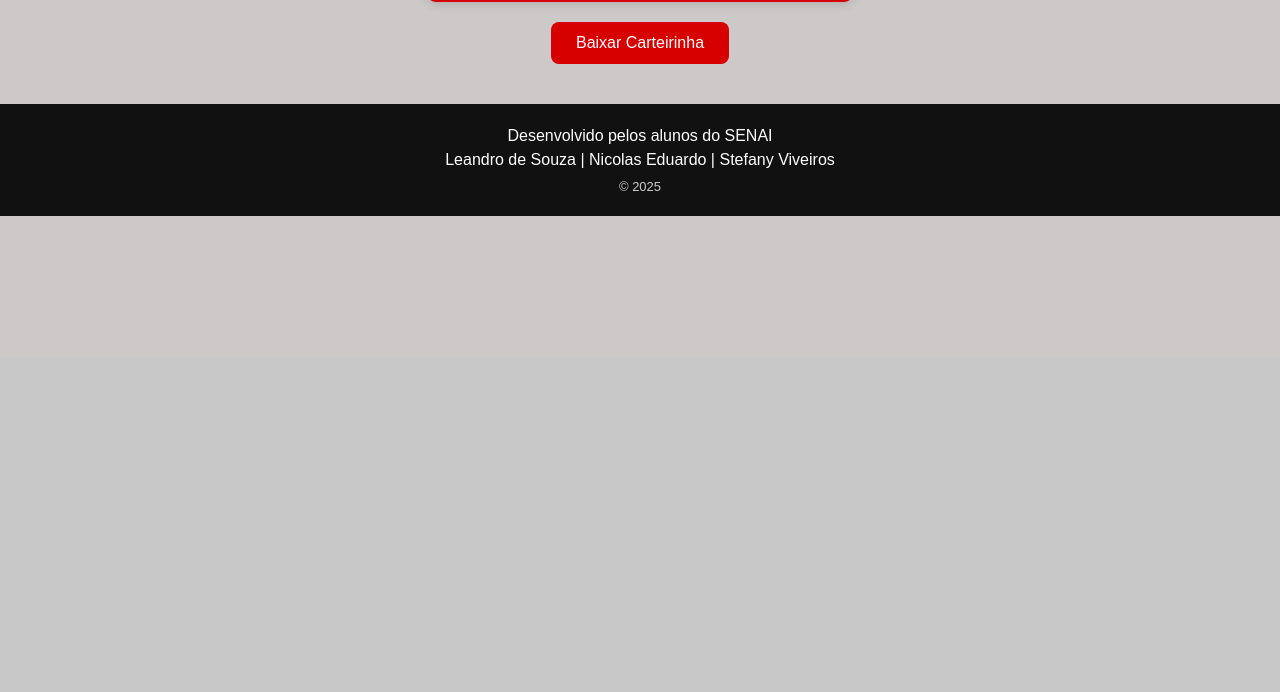
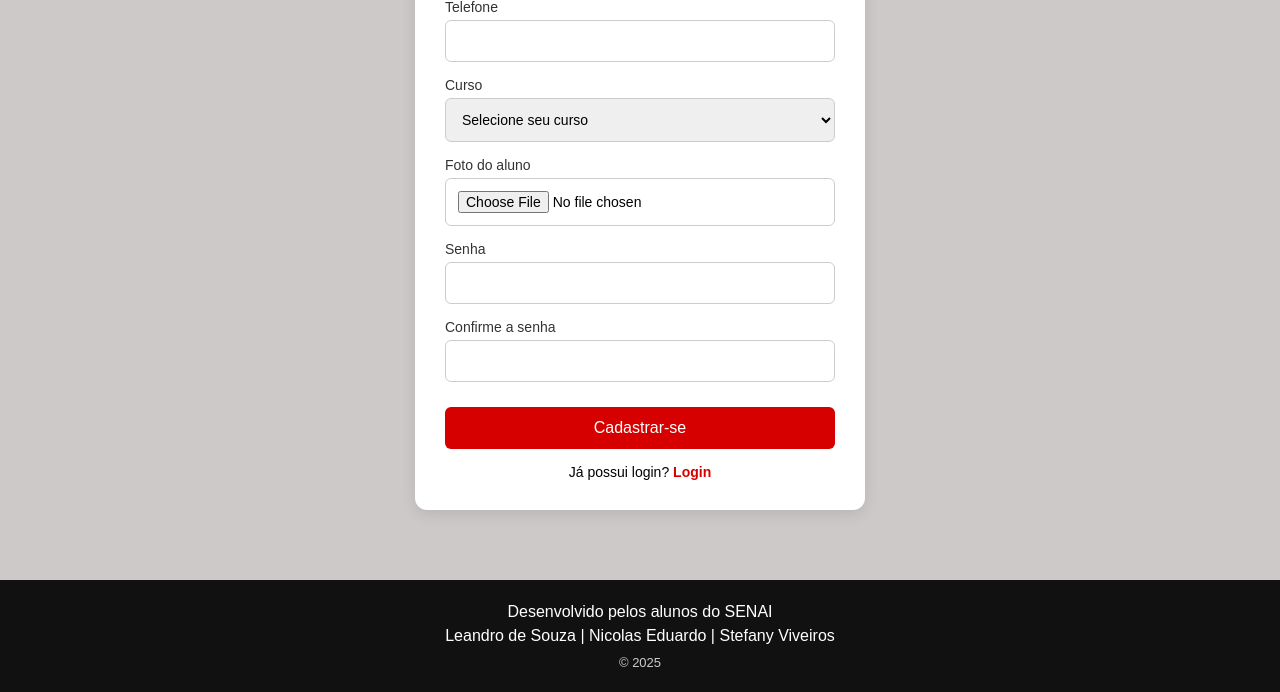
Before and after one commit to Stefany-viveiros/projeto-senai-alunos, a Flask app: template templates/carteirinha.html in a window 1280 px wide. Shown: the part 443-1135 px from the top of the page. Before the commit the page ends 659 px from the top, so only its background shows below. Run offline with Flask 3, Linux system fonts and the light colour scheme; the template is opened without the code that fills it, so the values that code supplies are empty.

Commit message:
Adicionando novas modificações

```diff
--- a/templates/carteirinha.html
+++ b/templates/carteirinha.html
@@ -3,14 +3,16 @@
 <head>
     <meta charset="UTF-8">
     <meta name="viewport" content="width=device-width, initial-scale=1.0">
-    <title>Carteirinha do Aluno | SENAI</title>
-    <link rel="stylesheet" href="{{ url_for('static', filename='css/carteirinha.css') }}">
+    <title>Cadastro | SENAI Alunos</title>
+    <link rel="stylesheet" href="{{ url_for('static', filename='css/cadastro.css') }}">
 </head>
 <body>
+
 <div class="faixa-topo"></div>
 
 <nav class="navbar">
     <div class="navbar-container">
+
         <div class="logo-senai">
             <img src="{{ url_for('static', filename='img/logoSenai.jpg') }}" alt="Logo SENAI">
             <span>ALUNOS</span>
@@ -20,62 +22,100 @@
             <li><a href="{{ url_for('home') }}">Home</a></li>
             <li><a href="{{ url_for('sobre') }}">Sobre</a></li>
             <li><a target="_blank" href="https://www.sp.senai.br">SENAI OFICIAL</a></li>
-                <li><a href="{{ url_for('carteirinha') }}" class="active">Carteirinha</a></li>
-                <li><a href="{{ url_for('cadastro') }}">Cadastro</a></li>
+
+            {% if session.get('usuario') %}
+                <li><a href="{{ url_for('carteirinha') }}">Carteirinha</a></li>
+                <li class="usuario-logado">
+                    Olá, {{ session.get('nome') }} |
+                    <a href="{{ url_for('logout') }}">Sair</a>
+                </li>
+            {% else %}
+                <li><a href="{{ url_for('cadastro') }}" class="active">Cadastro</a></li>
                 <li><a href="{{ url_for('login') }}">Login</a></li>
+            {% endif %}
         </ul>
+
     </div>
 </nav>
 
-    <!-- Flash messages -->
-    {% with messages = get_flashed_messages(with_categories=true) %}
-      {% if messages %}
-        <ul class="flash-messages">
-          {% for category, message in messages %}
-            <li class="{{ category }}">{{ message }}</li>
-          {% endfor %}
-        </ul>
+<main>
+    <h1>Cadastre-se</h1>
+
+    <section class="container">
+        <form method="POST" action="{{ url_for('cadastro') }}" enctype="multipart/form-data">
+
+            {% if erro %}
+                <div class="mensagem erro">{{ erro }}</div>
             {% endif %}
-    {% endwith %}
 
-    <h1 class="titulo">Carteirinha do Aluno</h1>
+            {% if sucesso %}
+                <div class="mensagem sucesso">{{ sucesso }}</div>
+            {% endif %}
 
-    <div class="container">
-        <div id="card" class="carteirinha">
-            <div class="card-header">
-                <h2>SENAI - Identificação do Aluno</h2>
+            <div class="group">
+                <label for="nome">Nome completo</label>
+                <input type="text" id="nome" name="nome" required>
             </div>
 
-            <div class="conteudo">
-                <img src="{{ url_for('static', filename='uploads/' ~ aluno.foto) }}" class="foto-aluno" alt="Foto do aluno">
-
-                <div class="info">
-                    <p><strong>Nome:</strong> {{ aluno.nome }}</p>
-                    <p><strong>RA:</strong> {{ aluno.ra }}</p>
-                    <p><strong>Telefone:</strong> {{ aluno.telefone }}</p>
-                    <p><strong>Curso:</strong> {{ aluno.curso }}</p>
-                    <p><strong>Turma:</strong> {{ aluno.turma }}</p>
+            <div class="group">
+                <label for="usuario">Email ou usuário</label>
+                <input type="text" id="usuario" name="usuario" required>
             </div>
 
-                <div class="qrcode">
-                    <img id="qrcode-img" alt="QR Code">
-                </div>
-            </div>
+            <div class="group">
+                <label for="ra">RA</label>
+                <input type="text" id="ra" name="ra" required>
             </div>
 
-        <button id="download-btn" class="btn-download">Baixar Carteirinha</button>
+            <div class="group">
+                <label for="telefone">Telefone</label>
+                <input type="text" id="telefone" name="telefone" required>
             </div>
+
+            <div class="group">
+                <label for="curso">Curso</label>
+                <select id="curso" name="curso" required>
+                    <option value="">Selecione seu curso</option>
+                    <option value="Desenvolvimento de Sistemas">Desenvolvimento de Sistemas</option>
+                    <option value="Administração">Administração</option>
+                    <option value="Automação Industrial">Automação Industrial</option>
+                </select>
+            </div>
+
+            <div class="group">
+                <label for="foto">Foto do aluno</label>
+                <input type="file" id="foto" name="foto" accept="image/*" required>
+            </div>
+
+            <div class="group">
+                <label for="senha">Senha</label>
+                <input type="password" id="senha" name="senha" required>
+            </div>
+
+            <div class="group">
+                <label for="senha_confirm">Confirme a senha</label>
+                <input type="password" id="senha_confirm" name="senha_confirm" required>
+            </div>
+
+            <button type="submit">Cadastrar-se</button>
+
+            <p>
+                Já possui login?
+                <a href="{{ url_for('login') }}">Login</a>
+            </p>
+        </form>
+    </section>
+</main>
 
 <footer class="footer">
     <div class="footer-container">
         <p>Desenvolvido pelos alunos do SENAI</p>
-            <p>Leandro de Souza | Nicolas Eduardo | Stefany Viveiros
+        <p>
+            Leandro de Souza | Nicolas Eduardo | Stefany Viveiros
             <span>© 2025</span>
         </p>
     </div>
 </footer>
 
-    <script src="https://cdnjs.cloudflare.com/ajax/libs/html2canvas/1.4.1/html2canvas.min.js"></script>
-    <script src="{{ url_for('static', filename='js/carteirinha.js') }}"></script>
 </body>
 </html>
```
Also changed, not shown: templates/index.html (+22 -0 lines), templates/sobre.html (+35 -7 lines). Lines whose indentation alone changed are shown as unchanged.
